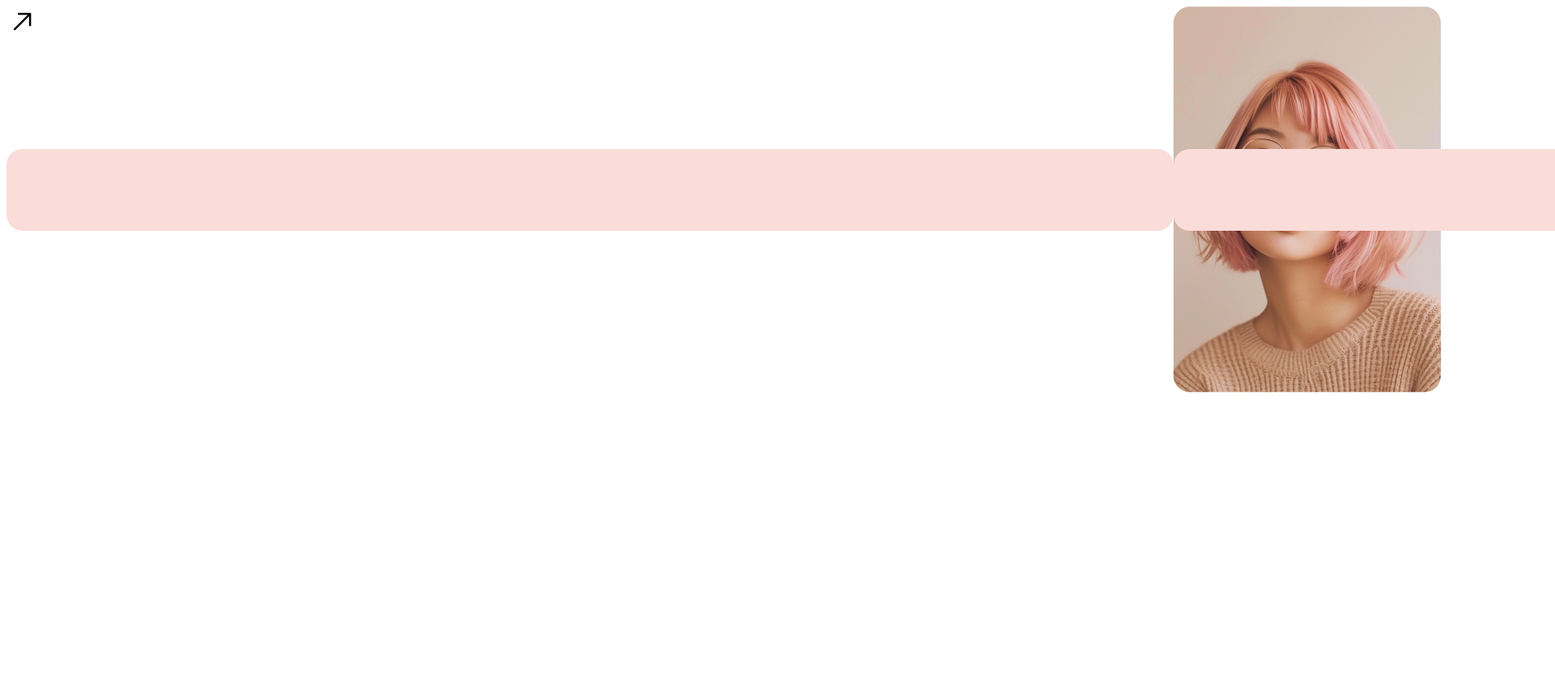
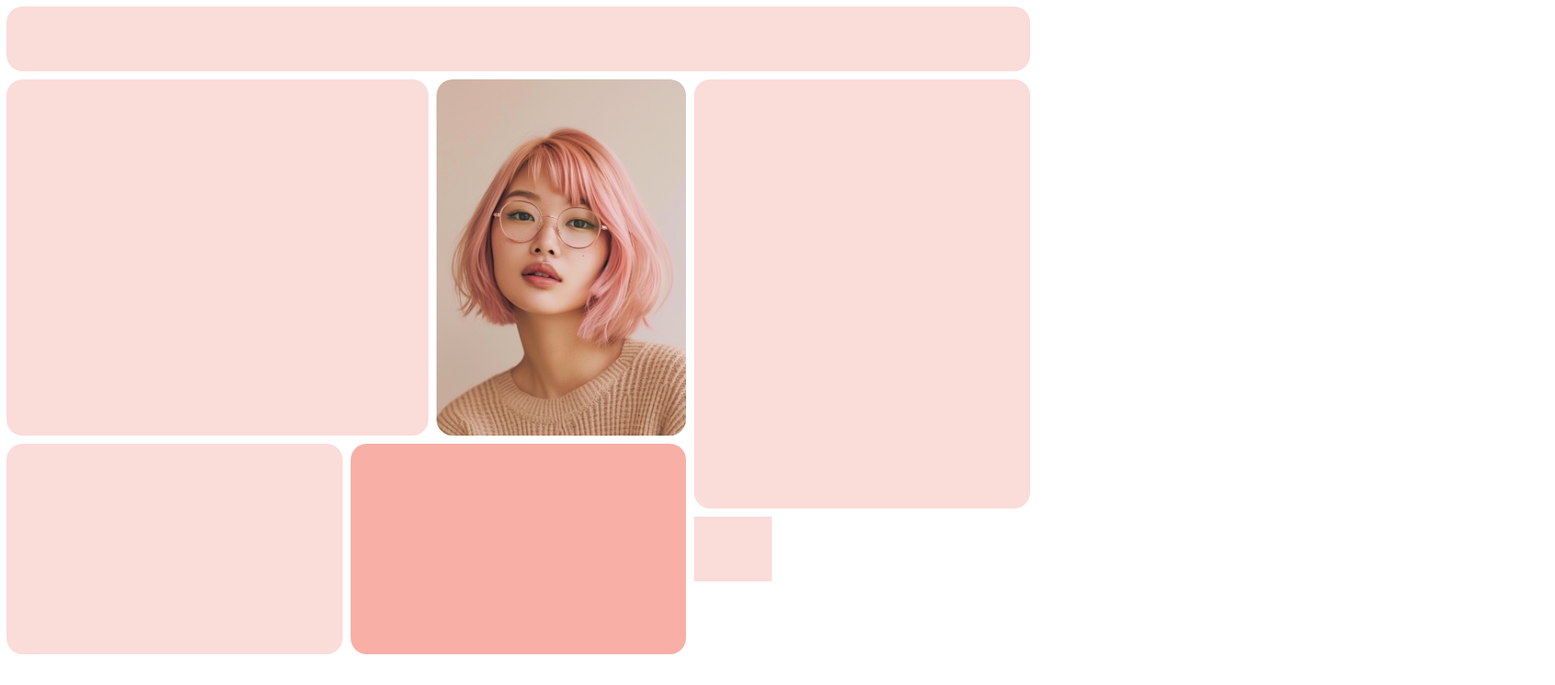
Before and after one commit to VictorCunha26/Praticando-css-grid, a plain HTML site: page index.html in a window 1280 px wide. Shown: the top 846 px of the page at 81% size, 1920 px wide, since content can reach past the window. After the commit the page ends 816 px from the top, so only its background shows below. Drawn offline with Linux system fonts and the light colour scheme.

Commit message:
new-commit

```diff
--- a/index.html
+++ b/index.html
@@ -7,17 +7,14 @@
     <link rel="stylesheet" href="style.css">
 </head>
 <body>
-    <img src="img/ARROW.png" alt="" >
-    <img src="img/PORTRAIT.png" alt="" >
-    <img src="img/ITEM 1.png" alt="" >
+    <div class="forma1" style="background-color:  #FADCD9;"></div>
+    <div class="forma2" style="background-color:  #FADCD9;"></div>
+    <img src="img/PORTRAIT.png" alt="" class="img1">
+    <div class="forma3" style="background-color:  #FADCD9;"></div>
+    <div class="forma4" style="background-color:  #FADCD9;"></div>
+    <div class="forma5" style="background-color:  #F8afa6;"></div>
+    <div class="forma6" style="background-color:  #FADCD9;"></div>
 
-
-    <p class="forma1" style="background-color:  #f8afa6;"></p>
-    <p class="forma1" style="background-color: #FADCD9;"></p>
-    <p class="forma2" style="background-color:  #FADCD9;"></p>
-    <p class="forma3" style="background-color:  #FADCD9;"></p>
-    <p class="forma4" style="background-color:  #FADCD9;"></p>
-    <p class="forma5" style="background-color:  #FADCD9;"></p>
 
 
 
--- a/style.css
+++ b/style.css
@@ -1,57 +1,46 @@
 body{
     height: 100vh;
     display: grid;
-    grid-template-rows: repeat(5, 20%);
-    grid-template-columns: repeat(5, 1fr);
+    grid-template-rows: repeat(12, 10%);
+    grid-template-columns: repeat(12, 1fr);
+    gap: 10px
 
 }
 
+.forma1{
+border-radius: 20px;
+grid-area: 1/1/1/13;
+}
 
 
-.forma1{
-
-width: 448px;
-height: 351px;
-top: 649px;
-left: 24px;
-padding: 32px 128px 46px 24px;
+.forma2{
 border-radius: 20px;
+grid-area: 2/1/7/6;
 
 }
 
-.forma2{
-width: 1392px;
-height: 101px;
-top: 24px;
-left: 24px;
-padding: 0px 25px 0px 24px;
-border-radius: 20px;
+.img1{
+    grid-area: 2/6/7/9;
+    object-fit: cover;
+    width: 100%;
+    height: 100%;
+    border-radius: 20px;
+
 }
 
 .forma3{
-width: 448px;
-height: 101px;
-top: 899px;
-left: 968px;
-padding: 0px 57px 0px 57px;
-border-radius: 20px;
-
+    border-radius: 20px;
+    grid-area: 2/9/8/13;
 }
 
 .forma4{
-width: 447px;
-height: 726px;
-top: 149px;
-left: 968px;
-padding: 34px 24px 44.51px 24px;
-border-radius: 20px;
+    grid-area: 7/1/10/5;
+    border-radius: 20px;
 }
 
 .forma5{
-width: 565px;
-height: 479px;
-top: 146px;
-left: 24px;
-border-radius: 20px;
+    grid-area: 7/5/10/9;
+    border-radius: 20px;
+}
 
-}
+.
```
Also changed, not shown: img/ITEM 1.png (deleted).
